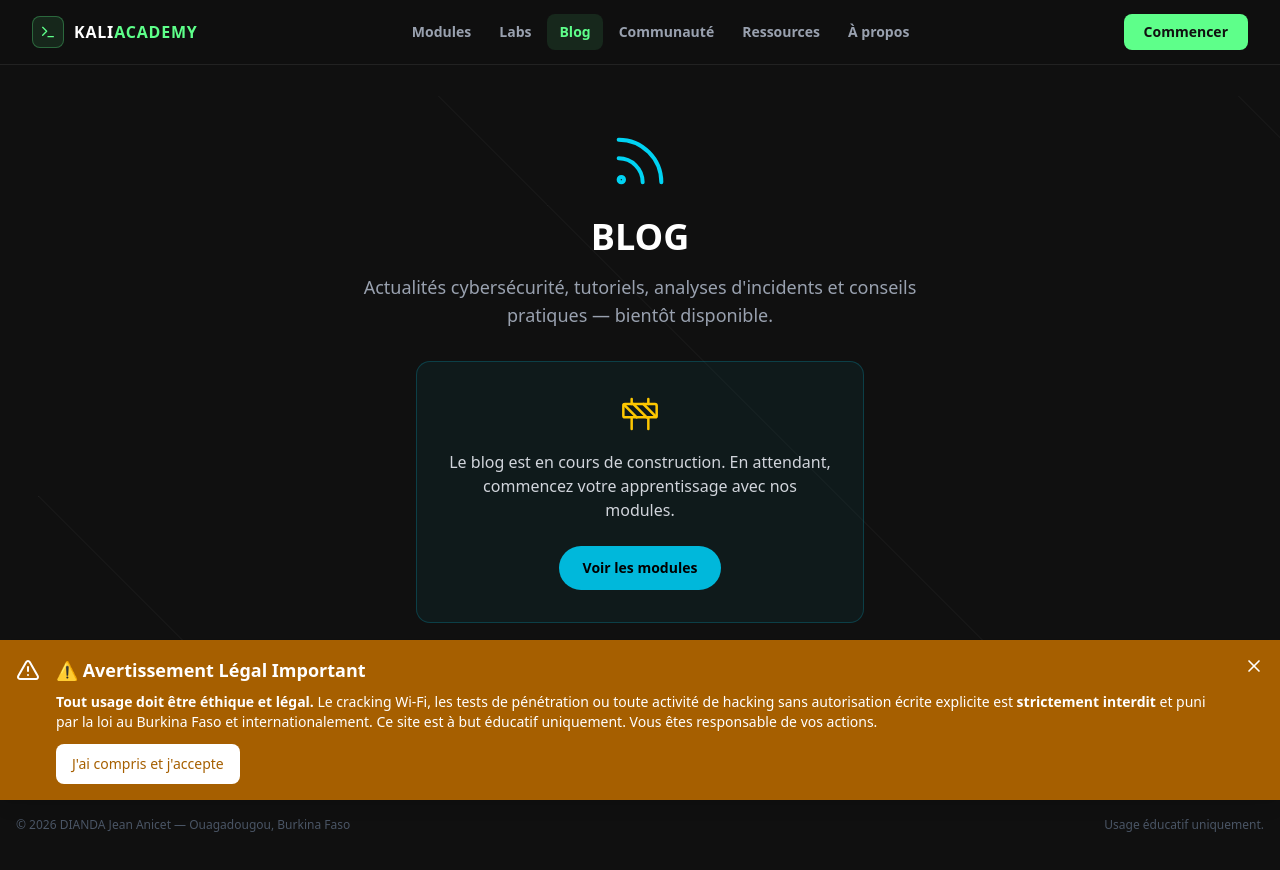
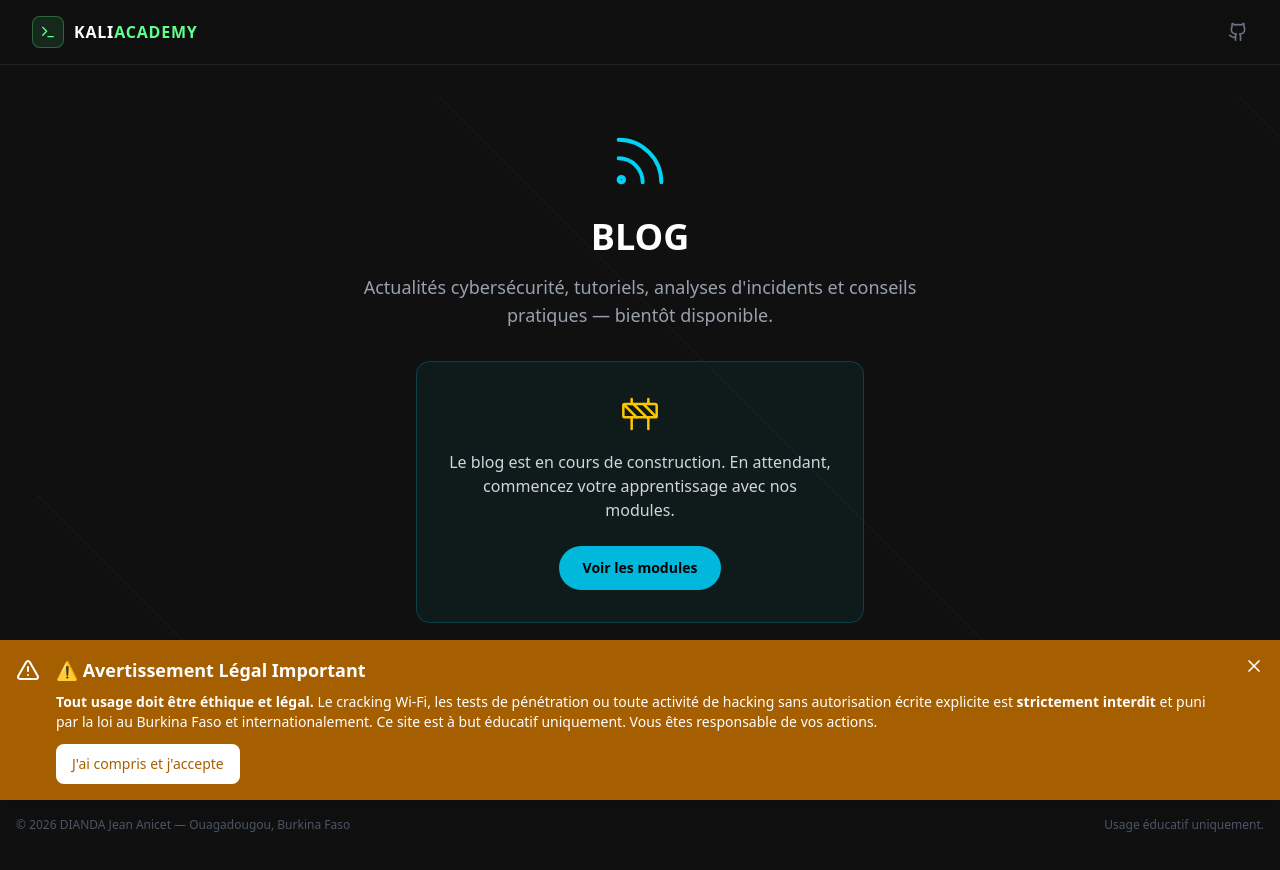
Before and after one commit to ANI-dianda/Kali-Linux, a Next.js app: page /blog in a window 1280 px wide. Shown: the top 870 px of the page. Built offline with nearby package versions, Linux system fonts and the light colour scheme.

Commit message:
header : suppression nav + bouton commencer, ajout lien GitHub

```diff
--- a/src/components/Header.tsx
+++ b/src/components/Header.tsx
@@ -2,17 +2,10 @@
 
 import Link from 'next/link';
 import { usePathname } from 'next/navigation';
-import { Menu, X, Terminal } from 'lucide-react';
+import { Menu, X, Terminal, Github } from 'lucide-react';
 import { useState } from 'react';
 
-const navLinks = [
-  { href: '/modules', label: 'Modules' },
-  { href: '/labs', label: 'Labs' },
-  { href: '/blog', label: 'Blog' },
-  { href: '/communaute', label: 'Communauté' },
-  { href: '/ressources', label: 'Ressources' },
-  { href: '/a-propos', label: 'À propos' },
-];
+const navLinks: { href: string; label: string }[] = [];
 
 export function Header() {
   const [isMenuOpen, setIsMenuOpen] = useState(false);
@@ -50,22 +43,16 @@
             ))}
           </nav>
 
-          {/* CTA + Mobile */}
-          <div className="flex items-center gap-3">
-            <Link
-              href="/modules"
-              className="hidden sm:inline-flex items-center justify-center rounded-md bg-[#5EFF8A] px-5 py-2 font-exo-2 text-sm font-bold text-[#101010] transition-all hover:brightness-110 hover:scale-105"
-            >
-              Commencer
-            </Link>
-            <button
-              type="button"
-              className="lg:hidden p-2 text-gray-400 hover:text-white"
-              onClick={() => setIsMenuOpen(!isMenuOpen)}
-            >
-              {isMenuOpen ? <X className="h-5 w-5" /> : <Menu className="h-5 w-5" />}
-            </button>
-          </div>
+          {/* GitHub */}
+          <a
+            href="https://github.com/ANI-dianda/Kali-Linux"
+            target="_blank"
+            rel="noopener noreferrer"
+            className="text-gray-500 hover:text-[#5EFF8A] transition-colors"
+            aria-label="GitHub"
+          >
+            <Github className="h-5 w-5" />
+          </a>
         </div>
       </div>
 
```
